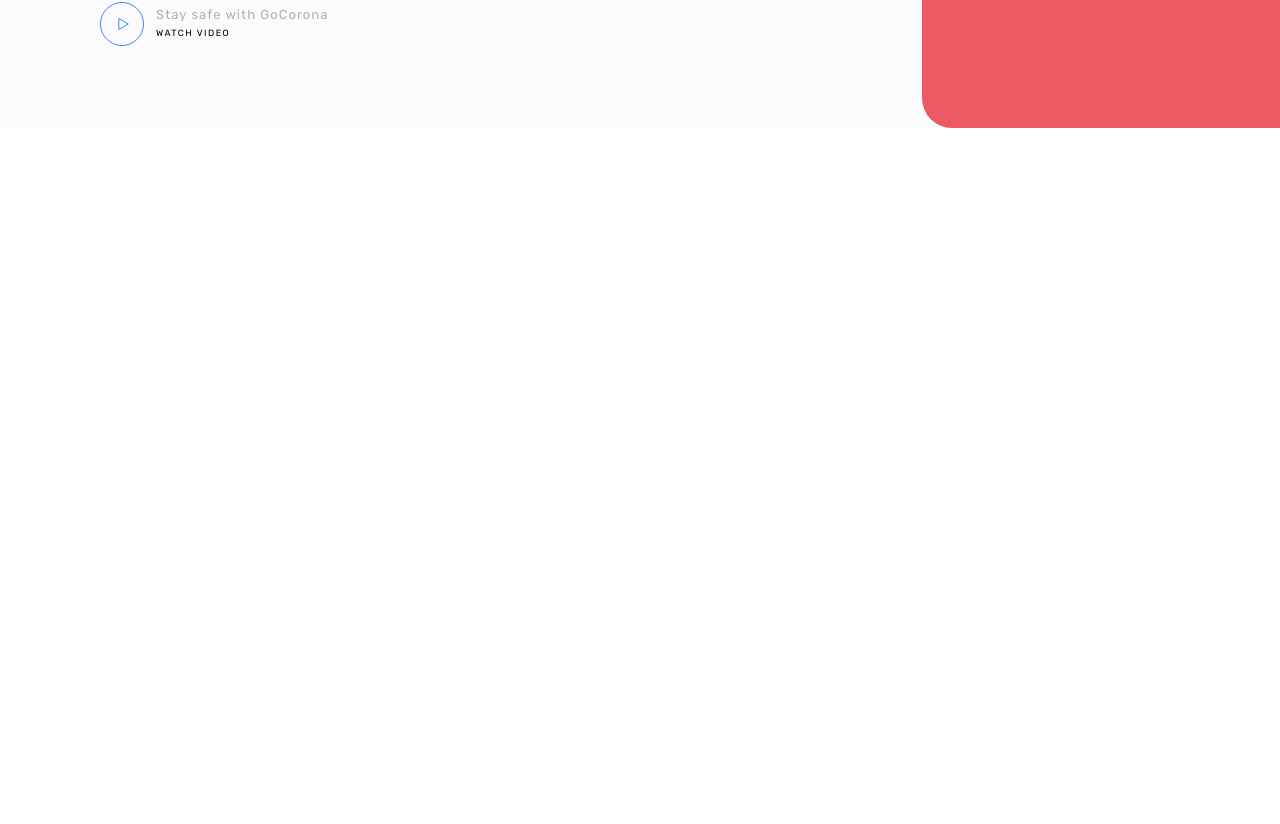
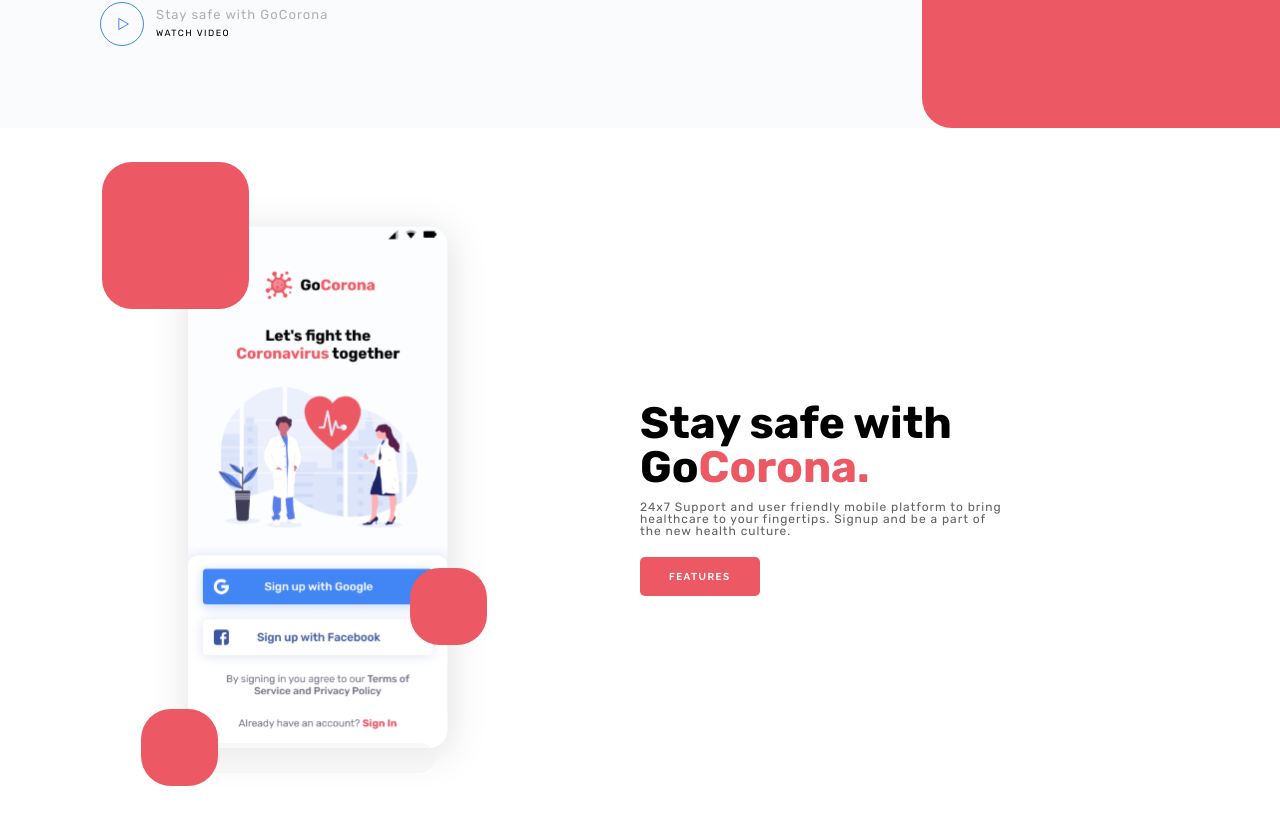
Before and after one commit to ashby-git/gocorona, a React (Create React App) app: page / in a window 1280 px wide. Shown: the part 672-1496 px from the top of the page. Before the commit the page ends 800 px from the top, so only its background shows below. Built offline with nearby package versions, Linux system fonts and the light colour scheme.

Commit message:
✨import in titleTextButton

```diff
--- a/src/components/mobile-page/mobile-page.component.jsx
+++ b/src/components/mobile-page/mobile-page.component.jsx
@@ -1,4 +1,5 @@
 import React from "react";
+import TitleTextButton from "../title-text-button/title-text-button.component";
 import {
   MobileImage,
   MobileImagesContainer,
@@ -6,8 +7,8 @@
   MobilePageContainer,
   MobileRightSide,
   MobileShadow,
-  TempBox,
   TempRectangle,
+  TitleTextButtonWrapper,
 } from "./mobile-page.styles";
 
 const MobilePage = () => {
@@ -43,7 +44,16 @@
           </MobileImagesContainer>
         </MobileLeftSide>
         <MobileRightSide>
-          <TempBox />
+          <TitleTextButtonWrapper>
+            <TitleTextButton
+              title={"Stay safe with Go"}
+              titleRed={"Corona."}
+              text="24x7 Support and user friendly mobile platform to bring healthcare to your fingertips. Signup and be a part of the new health culture."
+              redButton
+              buttonLink="https://en.wikipedia.org/wiki/COVID-19"
+              buttonText="features"
+            />
+          </TitleTextButtonWrapper>
         </MobileRightSide>
       </MobilePageContainer>
     </>
--- a/src/components/mobile-page/mobile-page.styles.jsx
+++ b/src/components/mobile-page/mobile-page.styles.jsx
@@ -76,14 +76,11 @@
   width: 50%;
 
   @media (max-width: 950px) {
-    width: 100%;
     justify-content: center;
-    margin: 70px 0 40px 0;
+    margin: 70px auto 40px auto;
   }
 `;
 
-export const TempBox = styled.div`
-  width: 379px;
-  height: 238px;
-  background-color: red;
+export const TitleTextButtonWrapper = styled.div`
+  width: max-content;
 `;
--- a/src/components/title-text-button/title-text-button.component.jsx
+++ b/src/components/title-text-button/title-text-button.component.jsx
@@ -7,8 +7,6 @@
   TitleBlue,
   TitleRed,
 } from "./title-text-button.styles";
-
-//TODO button from navbar branch
 
 const TitleTextButton = (props) => {
   return (
--- a/src/pages/pages.jsx
+++ b/src/pages/pages.jsx
@@ -1,6 +1,7 @@
 import React, { useState } from "react";
 import LandingPage from "../components/landing-page/landing-page.component";
 import MobileMenu from "../components/mobile-menu/mobile-menu.component";
+import MobilePage from "../components/mobile-page/mobile-page.component";
 import Navbar from "../components/navbar/navbar.component";
 import { PagesContainer } from "./pages.styles";
 
@@ -16,6 +17,7 @@
       <MobileMenu isOpen={isOpen} toggle={toggle} />
       <Navbar toggle={toggle} />
       <LandingPage />
+      <MobilePage />
     </PagesContainer>
   );
 };
```
